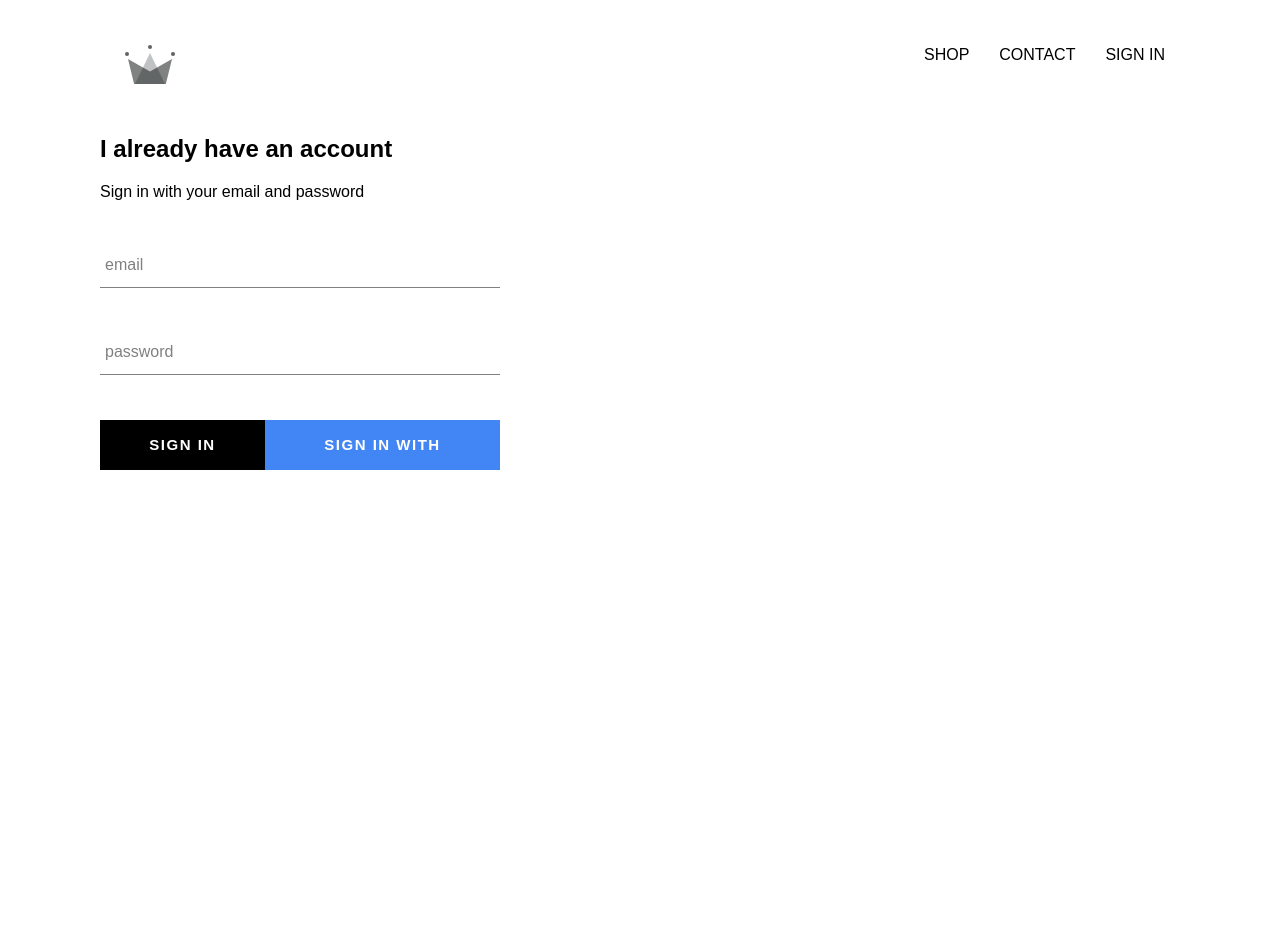
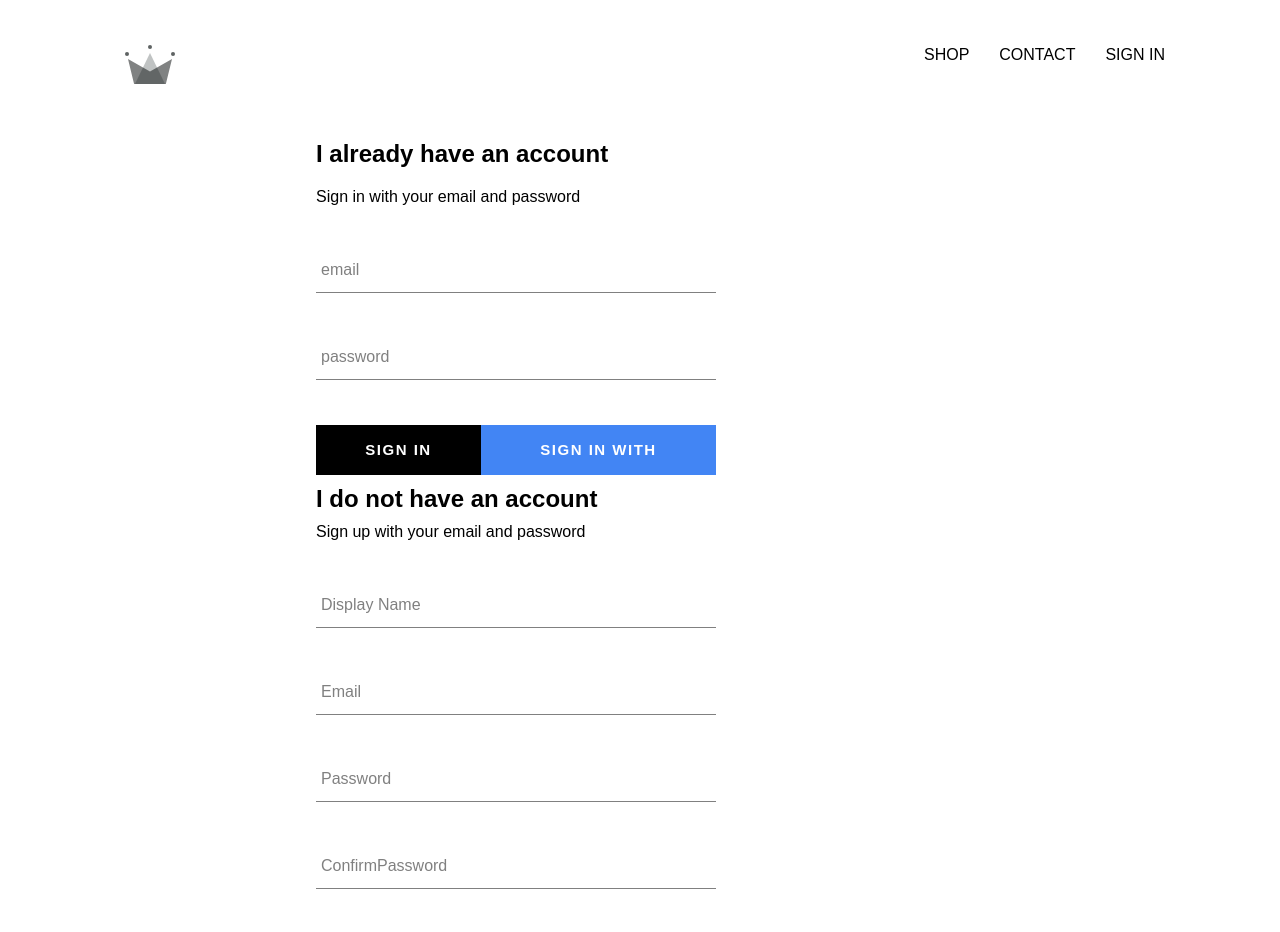
Before and after one commit to RaduRS/guitar-sound-sourcecode, a React (Create React App) app: page /signin in a window 1280 px wide. Shown: the top 932 px of the page. Before the commit the page ends 800 px from the top, so only its background shows below. Built offline with nearby package versions, Linux system fonts and the light colour scheme; no server answers; the HTML template or start-up script is replaced by a standard one.

Commit message:
implemented firebase utils, including ability  to store auth users into firestore db

```diff
--- a/src/App.js
+++ b/src/App.js
@@ -6,7 +6,7 @@
 import Header from './components/header/header.component';
 import SingInAndSingUpPage from './pages/sign-in-and-sign-out/sign-in-and-sign-up.component';
 
-import { auth } from './firebase/firebase.utils';
+import { auth, createUserProfileDocument } from './firebase/firebase.utils';
 
 
 class App extends React.Component {
@@ -23,12 +23,23 @@
 
 
   componentDidMount(){
-    this.unsubscribeFromAuth = auth.onAuthStateChanged(user => {
-      this.setState({
-        currentUser: user
-      });
-      console.log(user)
-    })
+    this.unsubscribeFromAuth = auth.onAuthStateChanged(async userAuth => {
+
+      if(userAuth) {
+        const userRef = await createUserProfileDocument(userAuth);
+
+        userRef.onSnapshot(snapShop => {
+          this.setState({
+            currentUser: {
+              id: snapShop.id,
+              ...snapShop.data()
+            }
+          });
+          console.log(this.state);
+        });
+      }
+      this.setState({currentUser: userAuth})
+    });
   }
 
   componentWillUnmount(){
--- /dev/null
+++ b/src/components/sign-up/sign-up.component.jsx
@@ -0,0 +1,100 @@
+import React, { Component } from 'react'
+import FormInput from '../form-input/form-input.component'
+import CustomButton from '../custom-button/custom-button.components';
+import { auth, createUserProfileDocument } from '../../firebase/firebase.utils.js'
+import './sign-up.styles.scss'
+
+class SignUp extends Component {
+    constructor(props) {
+        super(props)
+
+        this.state = {
+             displayName: '',
+             email: '',
+             password: '',
+             confirmPassword: ''
+        }
+    }
+
+    handleSubmit = async event => {
+        event.preventDefault();
+
+        const { displayName, email, password, confirmPassword } = this.state;
+
+        if(password != confirmPassword) {
+            alert ("password don't match");
+            return
+        }
+
+        try{
+            const { user } =await auth.createUserWithEmailAndPassword(email, password)
+
+            await createUserProfileDocument(user, {displayName});
+
+            this.setState({
+                displayName: '',
+                email: '',
+                password: '',
+                confirmPassword: ''
+            })
+
+        } catch(error){
+            console.error(error);
+        }
+    }
+
+    handleChange = event => {
+        const { name, value } = event.target;
+
+        this.setState({[name]: value});
+    }
+
+
+
+    render() {
+        const { displayName, email, password, confirmPassword } = this.state;
+        return (
+            <div className='sign-up'>
+                <h2 className='title'>I do not have an account</h2>
+                <span>Sign up with your email and password</span>
+                <form className='sign-up-form' onSubmit={this.handleSubmit}>
+                    <FormInput
+                    type = 'text'
+                    name = 'displayName'
+                    value = {displayName}
+                    onChange = {this.handleChange}
+                    label = 'Display Name'
+                    required
+                    />
+                    <FormInput
+                    type = 'email'
+                    name = 'email'
+                    value = {email}
+                    onChange = {this.handleChange}
+                    label = 'Email'
+                    required
+                    />
+                    <FormInput
+                    type = 'password'
+                    name = 'password'
+                    value = {password}
+                    onChange = {this.handleChange}
+                    label = 'Password'
+                    required
+                    />
+                    <FormInput
+                    type = 'password'
+                    name = 'confirmPassword'
+                    value = {confirmPassword}
+                    onChange = {this.handleChange}
+                    label = 'ConfirmPassword'
+                    required
+                    />
+                    <CustomButton type='submit'>SIGN UP</CustomButton>
+                </form>
+            </div>
+        )
+    }
+}
+
+export default SignUp
--- /dev/null
+++ b/src/components/sign-up/sign-up.styles.scss
@@ -0,0 +1,9 @@
+.sign-up {
+  display: flex;
+  flex-direction: column;
+  width: 400px;
+
+  .title {
+    margin: 10px 0;
+  }
+}
--- a/src/firebase/firebase.utils.js
+++ b/src/firebase/firebase.utils.js
@@ -14,6 +14,33 @@
     measurementId: "G-7BVSRLC83Y"
   };
 
+
+export const createUserProfileDocument = async (userAuth, additionalData) => {
+  if(!userAuth) return;
+
+  const userRef = firestore.doc(`users/${userAuth.uid}`)
+
+  const snapShot = await userRef.get();
+
+  if(!snapShot.exists) {
+    const { displayName, email } = userAuth;
+    const createAt = new Date();
+
+    try{
+      await userRef.set({
+        displayName,
+        email,
+        createAt,
+        ...additionalData
+      })
+    } catch(error){
+      console.log('error creating user', error.message)
+    }
+  }
+
+  return userRef;
+}
+
   firebase.initializeApp(config);
 
 
--- a/src/pages/sign-in-and-sign-out/sign-in-and-sign-up.component.jsx
+++ b/src/pages/sign-in-and-sign-out/sign-in-and-sign-up.component.jsx
@@ -1,10 +1,13 @@
 import React from 'react'
 import SignIn from '../../components/sign-in/sign-in.component'
+import SignUp from '../../components/sign-up/sign-up.component'
+import './sign-in-and-sign-up.styles.scss'
 
 function SingInAndSingUpPage() {
     return (
         <div className='sing-in-and-sing-up'>
             <SignIn/>
+            <SignUp/>
         </div>
     )
 }
--- a/src/pages/sign-in-and-sign-out/sign-in-and-sign-up.styles.scss
+++ b/src/pages/sign-in-and-sign-out/sign-in-and-sign-up.styles.scss
@@ -0,0 +1,7 @@
+.sing-in-and-sing-up{
+    width: 60%;
+    display: flex;
+    flex-wrap: wrap;
+    justify-content: space-between;
+    margin: 30px auto;
+}
```
